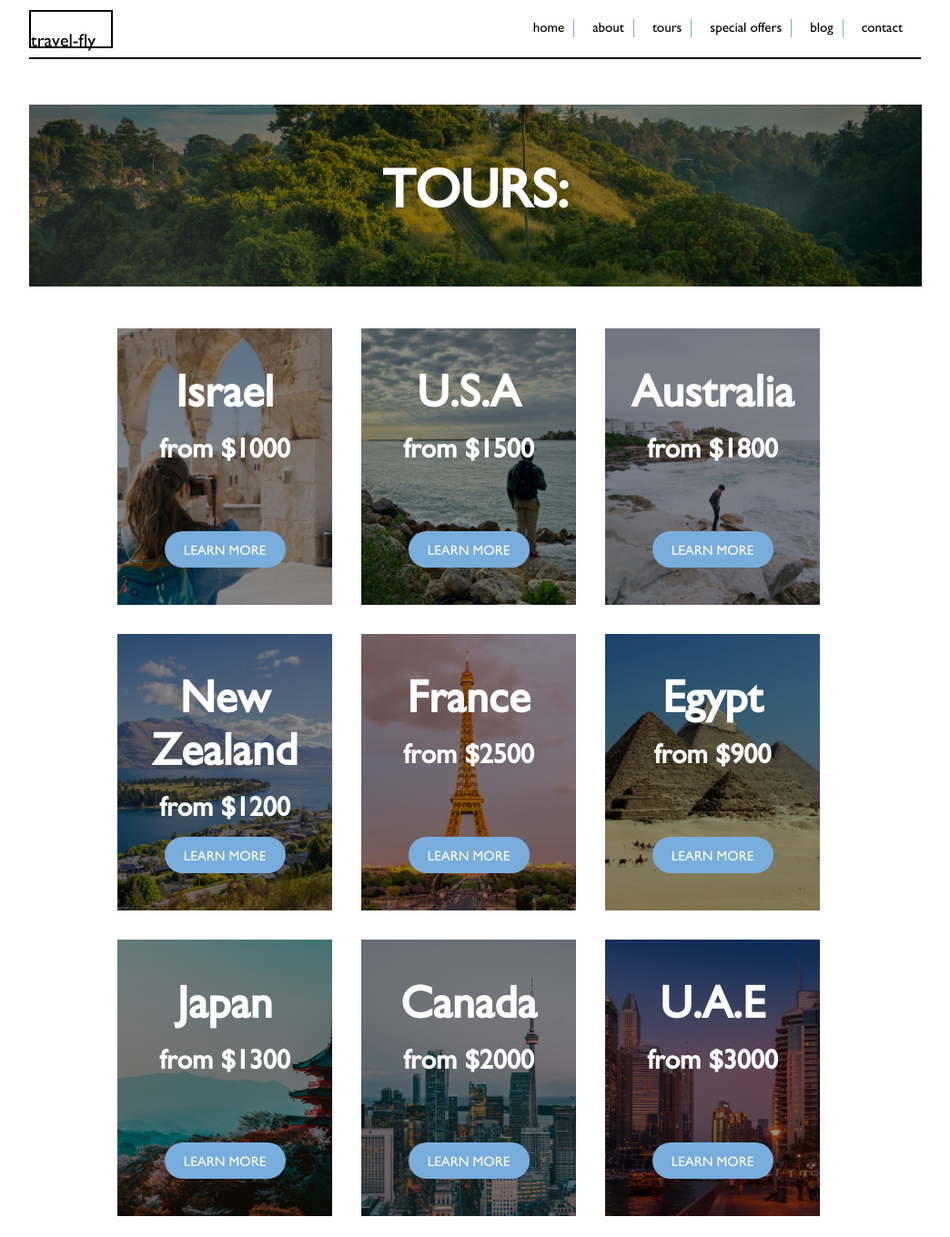
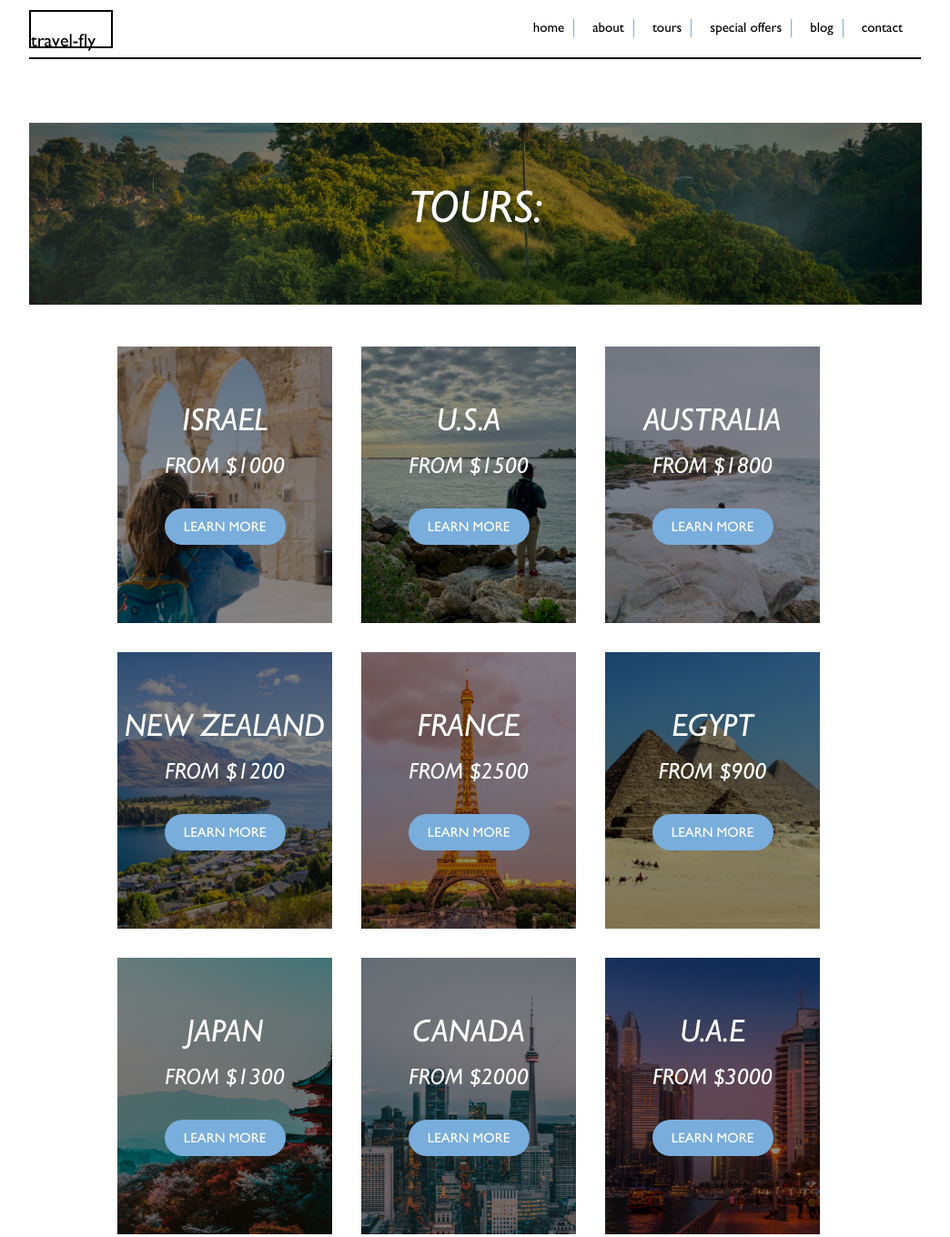
Before and after one commit to n215-arigree/homework-seven, a plain HTML site: page tours.html in a window 1280 px wide. Shown: the top 1360 px of the page at 91% size, without its empty margins (118-1162 px from the left). Drawn offline with Linux system fonts and the light colour scheme.

Commit message:
Adjusted Styling

```diff
--- a/scss/about.scss
+++ b/scss/about.scss
@@ -14,13 +14,13 @@
         margin-bottom: 36px;
     }
     h1 {
-      font-family: GillSansReg;
-        font-size: 60px;
+      font-family: GillSansI;
+        font-size: 50px;
     }
     }
     h2 {
-      font-family: GillSansReg;
-        font-size: 40px;
+      font-family: GillSansI;
+        font-size: 30px;
     }
     hr {
         border: 1px solid black;
@@ -29,7 +29,7 @@
     }
     .quotes {
         display: flex;
-        font-family: GillSansI;
+        font-family: GillSansReg;
         margin-top: 37px;
         width: 722px;
         height: 150px;
--- a/scss/home/home.scss
+++ b/scss/home/home.scss
@@ -1,8 +1,9 @@
 .home {
   margin-top: -65px;
   height: 1600px;
+  margin-bottom: 50px;
   .hero {
-    height: 400px;
+    height: 500px;
     display: flex;
     justify-content: center;
     align-items: center;
@@ -25,7 +26,7 @@
         font-size: 15px;
     }
     h1 {
-      font-family: GillSansReg;
+      font-family: GillSansI;
         font-size: 60px;
     }
     p {
@@ -51,12 +52,14 @@
       width: 236px;
       background-color: green;
       h1 {
-        font-family: GillSansReg;
-        font-size: 60px;
+        font-family: GillSansI;
+        font-size: 50px;
+        font-weight: normal;
         color: $site-white;
       }
       h2 {
-        font-family: GillSansReg;
+        font-family: GillSansI;
+        font-weight: normal;
         font-size: 30px;
         color: $site-white;
       }
@@ -78,8 +81,8 @@
     width: $home-content-width;
     margin: 0 auto;
     margin-bottom: 30px;
-    font-family: GillSansReg;
-    font-size: 30px;
+    font-family: GillSansI;
+    font-size: 20px;
   }
   .form {
     font-family: GillSansL;
@@ -96,6 +99,7 @@
     // background-color: coral;
     display: flex;
     flex-wrap: wrap;
+
     .formText{
         width: $home-content-width;
         // background-color: coral;
@@ -173,6 +177,7 @@
     }
     button {
         margin-top: 37px;
+       margin-bottom: 50px;
         width: $home-content-width;
         height: 60.59px;
         background-color: $site-blue;
--- a/scss/tour.scss
+++ b/scss/tour.scss
@@ -1,7 +1,7 @@
 header {
     width: $content-width;
-    height: 200px;
-   padding-top: 50px;
+    height: 220px;
+   padding-top: 70px;
     margin: 0 auto;
     .lilHero {
         background-image: linear-gradient(
@@ -14,9 +14,10 @@ header {
         justify-content: center;
         align-items: center;
         h1 {
-            font-size: 60px;
+            font-size: 50px;
             color: $site-white;
-            font-family: GillSansReg;
+            font-family: GillSansI;
+            font-weight: normal;
 
 
         }
@@ -39,19 +40,22 @@ header {
             width: 100%;
             height: 50%;
             text-align: center;
-            padding-top: 40px;
+            padding-top: 60px;
             color: $site-white;
-            font-family: GillSansReg;
+            font-family: GillSansI;
+
             h1 {
-                font-size: 50px;
+                font-size: 35px;
+                font-weight: normal;
             }
             h2 {
-                font-size: 30px;
+                font-size: 25px;
+                font-weight: normal;
             }
         }
         .buttonContain {
             width: 100%;
-            height: 50%;
+            height: 30%;
             display: flex;
             align-items: center;
             justify-content: center;
@@ -65,7 +69,7 @@ header {
         border: none;
         border-radius: 30px;
         font-size: 15px;
-        margin-top: 30px;
+        // margin-top: 30px;
             }
         }
     }
--- a/tours.html
+++ b/tours.html
@@ -44,8 +44,8 @@
           "
         >
           <div class="textContent">
-            <h1>Israel</h1>
-            <h2>from $1000</h2>
+            <h1>ISRAEL</h1>
+            <h2>FROM $1000</h2>
           </div>
           <div class="buttonContain">
             <a href="israel.html">
@@ -65,7 +65,7 @@
         >
           <div class="textContent">
             <h1>U.S.A</h1>
-            <h2>from $1500</h2>
+            <h2>FROM $1500</h2>
           </div>
           <div class="buttonContain">
             <a href="usa.html">
@@ -84,8 +84,8 @@
           "
         >
           <div class="textContent">
-            <h1>Australia</h1>
-            <h2>from $1800</h2>
+            <h1>AUSTRALIA</h1>
+            <h2>FROM $1800</h2>
           </div>
           <div class="buttonContain">
             <a href="australia.html">
@@ -104,8 +104,8 @@
           "
         >
           <div class="textContent">
-            <h1>New Zealand</h1>
-            <h2>from $1200</h2>
+            <h1>NEW ZEALAND</h1>
+            <h2>FROM $1200</h2>
           </div>
           <div class="buttonContain">
             <a href="newz.html">
@@ -124,8 +124,8 @@
           "
         >
           <div class="textContent">
-            <h1>France</h1>
-            <h2>from $2500</h2>
+            <h1>FRANCE</h1>
+            <h2>FROM $2500</h2>
           </div>
           <div class="buttonContain">
             <a href="france.html">
@@ -144,8 +144,8 @@
           "
         >
           <div class="textContent">
-            <h1>Egypt</h1>
-            <h2>from $900</h2>
+            <h1>EGYPT</h1>
+            <h2>FROM $900</h2>
           </div>
           <div class="buttonContain">
             <a href="egypt.html ">
@@ -164,8 +164,8 @@
           "
         >
           <div class="textContent">
-            <h1>Japan</h1>
-            <h2>from $1300</h2>
+            <h1>JAPAN</h1>
+            <h2>FROM $1300</h2>
           </div>
           <div class="buttonContain">
             <a href="japan.html">
@@ -184,8 +184,8 @@
           "
         >
           <div class="textContent">
-            <h1>Canada</h1>
-            <h2>from $2000</h2>
+            <h1>CANADA</h1>
+            <h2>FROM $2000</h2>
           </div>
           <div class="buttonContain">
             <a href="canada.html">
@@ -205,7 +205,7 @@
         >
           <div class="textContent">
             <h1>U.A.E</h1>
-            <h2>from $3000</h2>
+            <h2>FROM $3000</h2>
           </div>
           <div class="buttonContain">
             <a href="uae.html">
```
Also changed, not shown: index.html (+5 -5 lines), css/styles.css, 1 other file.
